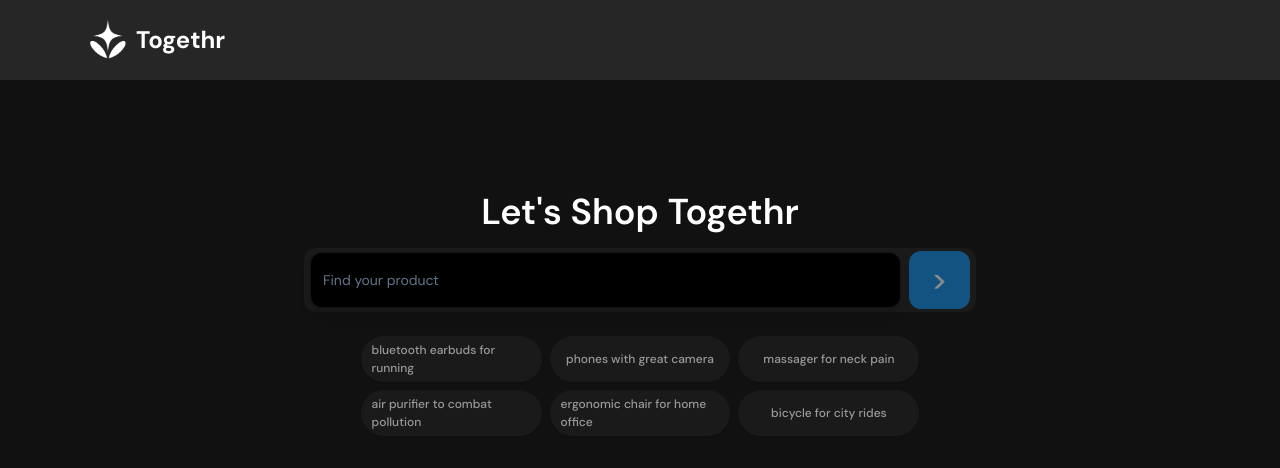
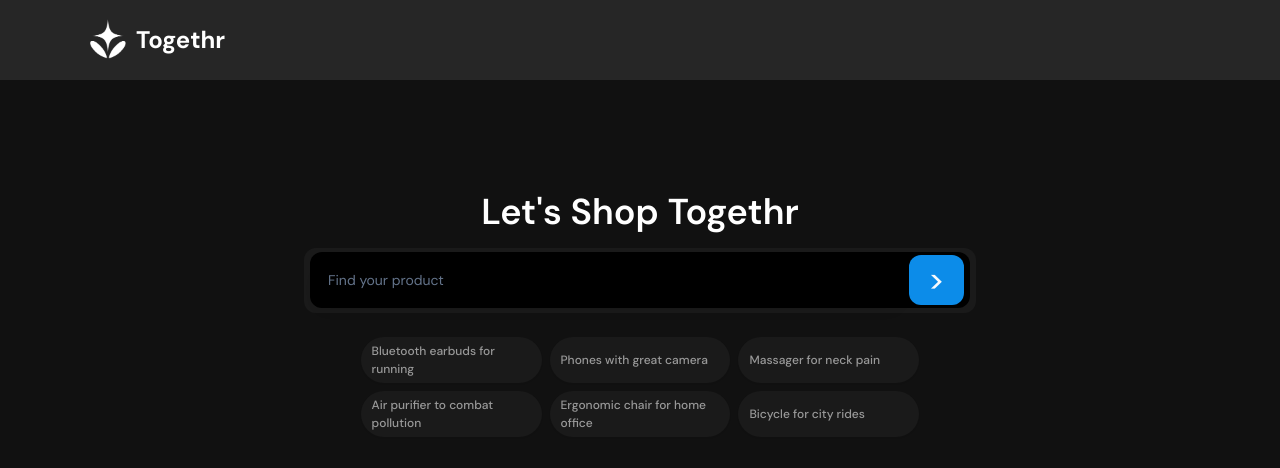
Before and after one commit to Togethr-shoppingexpert/togethr-chat, a Next.js app: page / in a window 1280 px wide. Shown: the top 468 px of the page. Built offline with nearby package versions, Linux system fonts and the light colour scheme; no server answers.

Commit message:
buttons and text align

```diff
--- a/app/page.tsx
+++ b/app/page.tsx
@@ -9,6 +9,8 @@ export default function Home() {
   const [guestID, setGuestID] = useState("");
   const [token, setToken] = useState("");
   const [sessionID, setSessionID] = useState(""); // State to hold session ID
+  const [convnId, setConversationId] = useState("");
+
   const authTokenRef = useRef<string | null>(null); // Ref to hold the authentication token
 
 
@@ -56,6 +58,60 @@ export default function Home() {
     setSelectedText(newValue);
   };
 
+  // useEffect(() => {
+  //   const storedConversationId = sessionStorage.getItem("conversationId");
+  //   let isNewIdGenerated = false; // Flag to track if a new ID was generated
+
+  //   // Check if stored conversation ID exists
+  //   if (storedConversationId) {
+  //     setConversationId(storedConversationId);
+  //   } else {
+  //     // If stored conversation ID doesn't exist, check if the page is refreshed
+  //     if (
+  //       window.performance.navigation.type === 1 ||
+  //       window.performance.navigation.type == 0
+  //     ) {
+  //       const generateNewConversationId = async () => {
+  //         try {
+  //           const response = await fetch(
+  //             "https://govoyr.com/api/WebChatbot/conversationId",
+  //             {
+  //               method: "POST",
+  //               headers: {
+  //                 "Content-Type": "application/json",
+  //                 Authorization: `Bearer ${authTokenRef.current}`,
+  //               },
+  //               body: JSON.stringify({
+  //                 platform: "web",
+  //               }),
+  //             }
+  //           );
+  //           if (response.ok) {
+  //             const data = await response.json();
+  //             const newConversationId = data.ConversationId;
+  //             sessionStorage.setItem("conversationId", newConversationId);
+  //             setConversationId(newConversationId);
+  //             isNewIdGenerated = true; // Set the flag indicating a new ID was generated
+  //           } else {
+  //             console.error(
+  //               "Failed to fetch conversation ID:",
+  //               response.statusText
+  //             );
+  //           }
+  //         } catch (error) {
+  //           console.error("Error fetching conversation ID:", error);
+  //         }
+  //       };
+
+  //       generateNewConversationId();
+  //     }
+  //   }
+
+  //   // If a new ID was not generated, set the conversation ID using the stored value
+  //   if (!isNewIdGenerated && storedConversationId) {
+  //     setConversationId(storedConversationId);
+  //   }
+  // }, [authTokenRef]); // Include authTokenRef as a dependency if it's used inside the effect
 
 
 // fetch authtoken from localstorage.
@@ -91,6 +147,8 @@ useEffect(() => {
   fetchAuthToken();
 }, []);
 
+
+
 //session id logic
 //to get conversation ID
 // attempt 1
@@ -111,6 +169,7 @@ useEffect(() => {
         const data = await response.json();
         const newConversationId = data.ConversationId;
         sessionStorage.setItem('conversationId', newConversationId); // Store conversation ID in local storage
+        setConversationId(newConversationId);
       }else {
         console.error('Failed to fetch conversation ID:', response.statusText);
       }
@@ -205,12 +264,12 @@ console.log(token);
 
 
 const buttons = [
-    "bluetooth earbuds for running",
-    "phones with great camera",
-    "massager for neck pain",
-    "air purifier to combat pollution",
-    "ergonomic chair for home office",
-    "bicycle for city rides"
+    "Bluetooth earbuds for running",
+    "Phones with great camera",
+    "Massager for neck pain",
+    "Air purifier to combat pollution",
+    "Ergonomic chair for home office",
+    "Bicycle for city rides"
   ];
 
   const handleBadgeClick = (text: string) => {
@@ -232,14 +291,14 @@ const buttons = [
           </div>
 
           <div className='w-full flex justify-center mx-18 px-[15px]'>
-            <ChatInput initialText={selectedText} onInputChange={handleInputChange} searchQuery={userId} />
+            <ChatInput initialText={selectedText} onInputChange={handleInputChange} searchQuery={userId} convnId={convnId} />
           </div>
 
-          <div className="grid grid-cols-2 md:grid-cols-3 lg:w-[46%] md:w-[75%] sm:w-[100%] w-[100%]  my-6 gap-2 mx-18 px-[15px] ">
+          <div className="grid grid-cols-2 md:grid-cols-3  lg:w-[46%] md:w-[75%] sm:w-[100%] w-[100%]  my-6 gap-2 mx-18 px-[15px] ">
             {buttons.map((text, index) => (
               <Badge
                 key={index}
-                className="text-[10px] sm:text-[10px] md:text-[12px] hover:cursor-pointer bg-[#1A1A1A] text-[#999999] font-medium hover:bg-[#0C8CE9] hover:text-white py-1 flex items-center justify-center transition ease-in-out shadow-sm"
+                className="text-[10px] sm:text-[10px] md:text-[12px] hover:cursor-pointer bg-[#1A1A1A] text-[#999999] font-medium hover:bg-[#0C8CE9] hover:text-white py-1 flex  text-left  transition ease-in-out shadow-sm"
                 onClick={() => handleBadgeClick(text)}
               >
                 {text}
--- a/components/shared/ChatInput.tsx
+++ b/components/shared/ChatInput.tsx
@@ -10,10 +10,11 @@ interface ChatInputProps {
     initialText: string; // Define initialText prop
     onInputChange: (newValue: string) => void; // Define onInputChange prop
     searchQuery : string;
+    convnId:string;
 }
 
 
-export function ChatInput({ initialText, onInputChange , searchQuery }: ChatInputProps) {
+export function ChatInput({ initialText, onInputChange , searchQuery,convnId }: ChatInputProps) {
     // Define a state to manage the input value
     const [inputValue, setInputValue] = useState(initialText);
     const router = useRouter();
@@ -27,7 +28,7 @@ export function ChatInput({ initialText, onInputChange , searchQuery }: ChatInpu
 
     const handleClick = () => {
         console.log("Button clicked");
-        router.push(`/search/${searchQuery}/${initialText}`);
+        router.push(`/search/${searchQuery}/${initialText}?convid=${convnId}`);
     }
 
     const handleKeyDown = (event : KeyboardEvent) => {
@@ -45,11 +46,12 @@ export function ChatInput({ initialText, onInputChange , searchQuery }: ChatInpu
     }, [initialText, searchQuery]); // Add initialText and searchQuery as dependencies
 
     return (
-        <div className="flex w-full max-w-2xl h-[64px] items-center space-x-2 bg-[#1A1A1A] px-[6px] py-1 rounded-xl ">
+        <div className="w-full max-w-2xl h-[65px] items-center space-x-2 bg-[#1A1A1A] px-[6px] py-1 rounded-xl ">
+            <div className="flex w-full max-w-2xl  h-[56px] bg-black items-center space-x-2  px-[6px] py-2 rounded-xl">
             <Input
                 type="email"
                 placeholder="Find your product"
-                className="transition border-[#141414] bg-black shadow-lg rounded-xl text-white h-full"
+                className="transition border-none bg-black shadow-lg rounded-xl text-white h-full"
                 value={initialText} // Bind input value to state
                 onChange={handleInputChange} // Call handleInputChange function on input change
 
@@ -57,13 +59,14 @@ export function ChatInput({ initialText, onInputChange , searchQuery }: ChatInpu
 
             <Button
                 type="button"
-                className="bg-[#0C8CE9] text-2xl md:text-2xl lg:text-3xl hover:bg-[#0c8de99a]  rounded-xl focus:border-pink-600 h-[58px]  w-[58px] md:w-[65px]"
+                className="bg-[#0C8CE9] cursor-pointer text-2xl h-[50px] md:text-2xl lg:text-3xl hover:bg-[#0f7dcb]  rounded-xl focus:border-pink-600   w-[58px] md:w-[58px]"
                 onClick={handleClick}
                 disabled={!initialText.trim()}
             >
                           &gt;
 
             </Button>
+            </div>
         </div>
     );
 }
--- a/components/ui/button.tsx
+++ b/components/ui/button.tsx
@@ -5,18 +5,18 @@ import { cva, type VariantProps } from "class-variance-authority"
 import { cn } from "@/lib/utils"
 
 const buttonVariants = cva(
-  "inline-flex items-center justify-center whitespace-nowrap rounded-md text-sm font-medium ring-offset-background transition-colors focus-visible:outline-none focus-visible:ring-2 focus-visible:ring-ring focus-visible:ring-offset-2 disabled:pointer-events-none disabled:opacity-50",
+  "inline-flex items-center justify-center whitespace-nowrap rounded-md text-sm font-medium  transition-colors focus-visible:outline-none focus-visible:ring-2 focus-visible:ring-ring focus-visible:ring-offset-2  disabled:opacity-100",
   {
     variants: {
       variant: {
-        default: "bg-primary text-primary-foreground hover:bg-primary/90",
+        default: " text-primary-foreground ",
         destructive:
-          "bg-destructive text-destructive-foreground hover:bg-destructive/90",
+          " text-destructive-foreground hover:bg-destructive/90",
         outline:
           "border border-input bg-background hover:bg-accent hover:text-accent-foreground",
         secondary:
-          "bg-secondary text-secondary-foreground hover:bg-secondary/80",
-        ghost: "hover:bg-accent hover:text-accent-foreground",
+          " text-secondary-foreground hover:bg-secondary/80",
+        ghost: " hover:text-accent-foreground",
         link: "text-primary underline-offset-4 hover:underline",
       },
       size: {
--- a/package.json
+++ b/package.json
@@ -4,7 +4,7 @@
   "private": true,
   "scripts": {
     "dev": "next dev",
-    "dev-experimental" : "next dev --experimental-https",
+    "dev-experimental": "next dev --experimental-https",
     "build": "next build",
     "start": "next start",
     "lint": "next lint"
@@ -27,6 +27,7 @@
     "react-dom": "^18",
     "react-icons": "^5.0.1",
     "react-markdown": "^9.0.1",
+    "react-router-dom": "^6.23.0",
     "react-slick": "^0.30.2",
     "remark-parse": "^11.0.0",
     "slick-carousel": "^1.8.1",
```
Also changed, not shown: app/search/[[...slug]]/page.tsx (+124 -57 lines), 1 other file (tests, documents, lock files or other folders).
